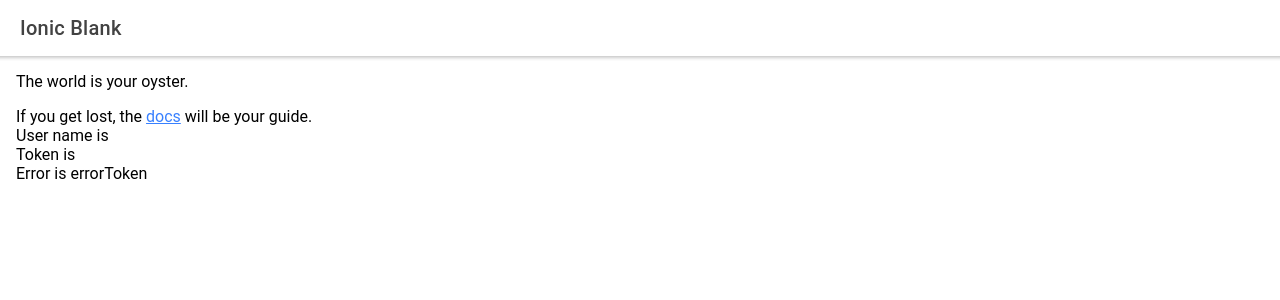
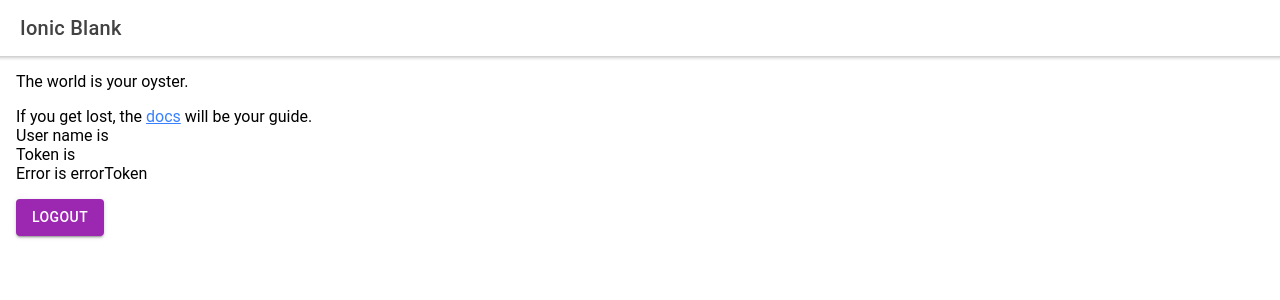
Before and after one commit to Linh-Vo/cargody-react-ionic-client, a React (Create React App) app: page /home in a window 1280 px wide. Shown: the top 300 px of the page. Built offline with nearby package versions, Linux system fonts and the light colour scheme; no server answers.

Commit message:
Add material ui and logout button

```diff
--- a/package.json
+++ b/package.json
@@ -7,6 +7,7 @@
     "@capacitor/core": "1.3.0",
     "@ionic/react": "^4.11.0",
     "@ionic/react-router": "^4.11.0",
+    "@material-ui/core": "^4.7.0",
     "@types/jest": "^24.0.18",
     "@types/node": "^12.7.12",
     "@types/react": "^16.9.5",
--- a/src/App.tsx
+++ b/src/App.tsx
@@ -23,6 +23,9 @@
 /* Theme variables */
 import './theme/variables.css';
 import authService from './services/authService';
+import { ThemeProvider } from '@material-ui/styles';
+import { createMuiTheme } from '@material-ui/core';
+import { purple, green } from '@material-ui/core/colors';
 
 const App: React.FC = () => {
   // => Start auth flow here
@@ -42,7 +45,14 @@
   useIonViewWillLeave(() => {
     console.log('ionViewWillLeave event fired');
   });
+  const theme = createMuiTheme({
+    palette: {
+      primary: purple,
+      secondary: green,
+    }
+  });
   return (
+    <ThemeProvider theme={theme}>
       <IonApp>
         <IonReactRouter>
           <IonRouterOutlet>
@@ -51,6 +61,7 @@
           </IonRouterOutlet>
         </IonReactRouter>
       </IonApp>
+    </ThemeProvider>
   )
 };
 
--- a/src/pages/Home.tsx
+++ b/src/pages/Home.tsx
@@ -3,6 +3,7 @@
 import authService from '../services/authService';
 import userDataService from './userDataService';
 import { User } from '../_models/userModel';
+import Button from '@material-ui/core/Button';
 
 const Home: React.FC = () => {
   const [token, setToken] = useState('token');
@@ -36,6 +37,10 @@
     console.log('Home ionViewWillLeave event fired');
   });
 
+  const onLogOutClicked = () => {
+    authService.logout();
+  };
+
   return (
     <IonPage>
       <IonHeader>
@@ -58,6 +63,7 @@
           <br></br>
           Error is {error}
         </p>
+        <Button variant="contained" color="primary" onClick={onLogOutClicked}>Logout</Button>
       </IonContent>
     </IonPage>
   );
--- a/src/services/authService.ts
+++ b/src/services/authService.ts
@@ -166,6 +166,7 @@
     }
 
     logout() {
+        // TODO: need to implement clear session on server later
         this.storage.removeItem(this.accessTokenStorageKey);
         this.accessTokenSubject.next(null);
         this.tryLogin();
```
Lines whose indentation alone changed are shown as unchanged.
